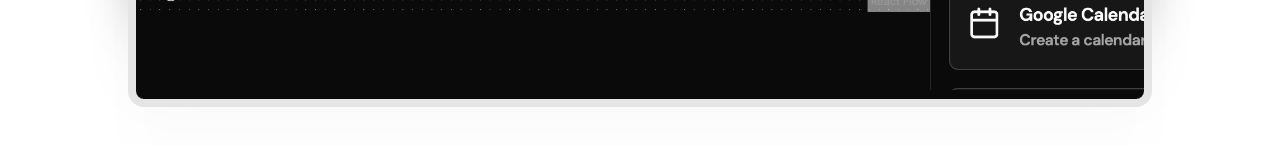
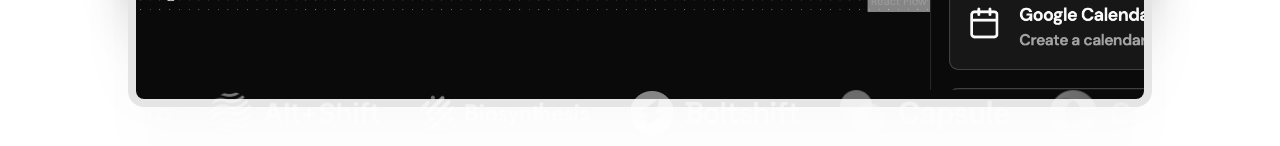
Before and after one commit to kundan223/FUZZIE, a Next.js app: page / in a window 1280 px wide. Shown: the part 1018-1164 px from the top of the page. Built offline with nearby package versions, Linux system fonts and the light colour scheme.

Commit message:
implement infinite carousal on the landing page

```diff
--- a/src/app/page.tsx
+++ b/src/app/page.tsx
@@ -1,6 +1,8 @@
 import Image from "next/image";
 import Navbar from "@/components/global/navbar";
 import { Button } from '@/components/ui/button'
+import { InfiniteMovingCards } from '@/components/global/infinite-moving-cards'
+import { clients, products } from '@/lib/constant'
 import { ContainerScroll } from '@/components/global/container-scroll-animation'
 
 export default function Home() {
@@ -31,6 +33,12 @@
           />
         </div>
         </section>
+        <InfiniteMovingCards
+        className="md:mt-[18rem] mt-[-100px]"
+        items={clients}
+        direction="right"
+        speed="slow"
+      />
       </main>
     </div>
   );
--- /dev/null
+++ b/src/components/global/infinite-moving-cards.tsx
@@ -0,0 +1,102 @@
+'use client'
+
+import { cn } from '@/lib/utils'
+import Image from 'next/image'
+import React, { useEffect, useState } from 'react'
+
+export const InfiniteMovingCards = ({
+  items,
+  direction = 'left',
+  speed = 'fast',
+  pauseOnHover = true,
+  className,
+}: {
+  items: {
+    href: string
+  }[]
+  direction?: 'left' | 'right'
+  speed?: 'fast' | 'normal' | 'slow'
+  pauseOnHover?: boolean
+  className?: string
+}) => {
+  const containerRef = React.useRef<HTMLDivElement>(null)
+  const scrollerRef = React.useRef<HTMLUListElement>(null)
+
+  useEffect(() => {
+    addAnimation()
+  }, [])
+
+  const [start, setStart] = useState(false)
+  function addAnimation() {
+    if (containerRef.current && scrollerRef.current) {
+      const scrollerContent = Array.from(scrollerRef.current.children)
+
+      scrollerContent.forEach((item) => {
+        const duplicatedItem = item.cloneNode(true)
+        if (scrollerRef.current) {
+          scrollerRef.current.appendChild(duplicatedItem)
+        }
+      })
+
+      getDirection()
+      getSpeed()
+      setStart(true)
+    }
+  }
+  const getDirection = () => {
+    if (containerRef.current) {
+      if (direction === 'left') {
+        containerRef.current.style.setProperty(
+          '--animation-direction',
+          'forwards'
+        )
+      } else {
+        containerRef.current.style.setProperty(
+          '--animation-direction',
+          'reverse'
+        )
+      }
+    }
+  }
+  const getSpeed = () => {
+    if (containerRef.current) {
+      if (speed === 'fast') {
+        containerRef.current.style.setProperty('--animation-duration', '20s')
+      } else if (speed === 'normal') {
+        containerRef.current.style.setProperty('--animation-duration', '40s')
+      } else {
+        containerRef.current.style.setProperty('--animation-duration', '80s')
+      }
+    }
+  }
+  console.log(items)
+  return (
+    <div
+      ref={containerRef}
+      className={cn(
+        'scroller relative z-20  max-w-7xl overflow-hidden  [mask-image:linear-gradient(to_right,transparent,white_20%,white_80%,transparent)]',
+        className
+      )}
+    >
+      <ul
+        ref={scrollerRef}
+        className={cn(
+          ' flex min-w-full shrink-0 gap-10 py-4 w-max flex-nowrap',
+          start && 'animate-scroll ',
+          pauseOnHover && 'hover:[animation-play-state:paused]'
+        )}
+      >
+        {items.map((item, idx) => (
+          <Image
+            width={170}
+            height={1}
+            src={item.href}
+            alt={item.href}
+            className=" relative rounded-2xl  object-contain opacity-50"
+            key={item.href}
+          />
+        ))}
+      </ul>
+    </div>
+  )
+}
--- /dev/null
+++ b/src/lib/constant.ts
@@ -0,0 +1,3 @@
+export const clients = [...new Array(10)].map((client, index) => ({
+  href: `/${index + 1}.png`,
+}))
```
